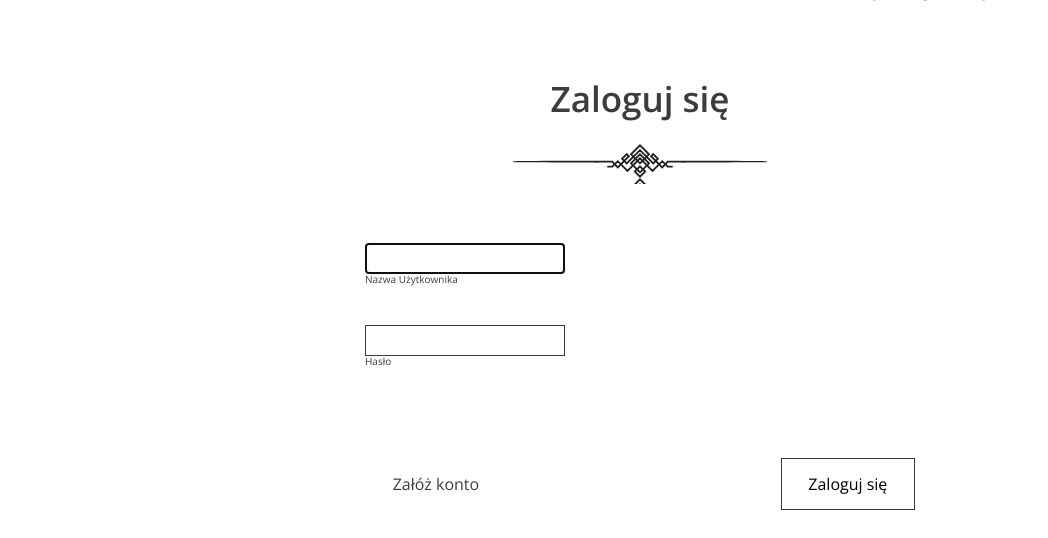
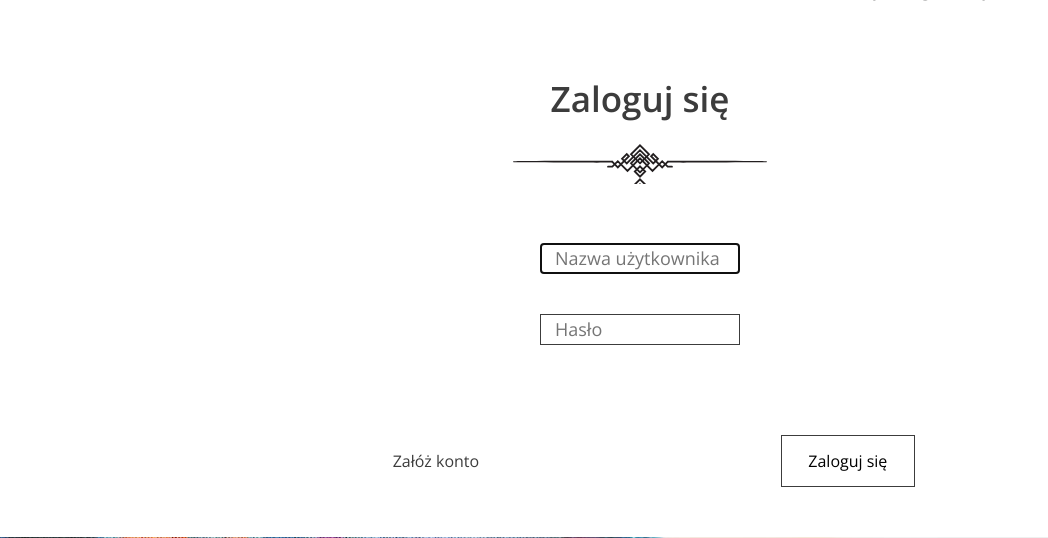
Before and after one commit to MatBrze/ICare2, a Django app: page /login/ in a window 1280 px wide. Shown: the part 75-613 px from the top of the page, without its empty margins (0-1048 px from the left). Run offline with Django 3.2, Linux system fonts and the light colour scheme.

Commit message:
Login placeholders added and form centered

```diff
--- a/ICare/settings.py
+++ b/ICare/settings.py
@@ -122,4 +122,4 @@
 LOGIN_URL = 'login'
 DATA_UPLOAD_MAX_NUMBER_FIELDS = 10000
 
-AUTHENTICATION_BACKENDS = ('ICare_App.backends.EmailBackend', )
+# AUTHENTICATION_BACKENDS = ('ICare_App.backends.EmailBackend', )
--- /dev/null
+++ b/ICare_App/static/js/login.js
@@ -0,0 +1,8 @@
+document.addEventListener("DOMContentLoaded", function() {
+        var user = document.getElementById("user");
+        var userPlaceholder = user.firstElementChild;
+        var pass = document.getElementById("pass");
+        var passPlaceholder = pass.firstElementChild;
+        userPlaceholder.placeholder = "Nazwa użytkownika";
+        passPlaceholder.placeholder = "Hasło";
+    });
--- a/ICare_App/templates/login.html
+++ b/ICare_App/templates/login.html
@@ -3,6 +3,7 @@
   <head>
       {% load static %}
       <link rel="stylesheet" type="text/css" href="{% static 'css/style.css' %}">
+      <script src="{% static 'js/login.js' %}"></script>
     <meta charset="UTF-8" />
     <meta name="viewport" content="width=device-width, initial-scale=1.0" />
     <meta http-equiv="X-UA-Compatible" content="ie=edge" />
@@ -28,15 +29,13 @@
 
     <section class="login-page">
       <h2>Zaloguj się</h2>
-      <form method="POST">
+      <form method="POST" class="center">
           {% csrf_token %}
-        <div class="form-group">
+        <div id="user" class="form-group">
             {{ form.username }}
-            <legend class="center">Nazwa Użytkownika</legend>
         </div>
-        <div class="form-group">
+        <div id="pass" class="form-group">
             {{ form.password }}
-            <legend class="center">Hasło</legend>
         </div>
 
         <div class="form-group form-group--buttons">
```
